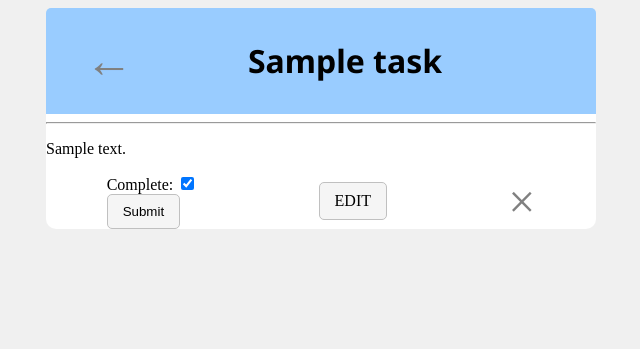
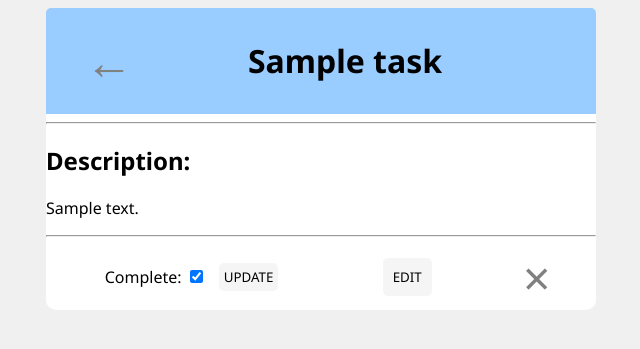
Before and after one commit to Lo-GR/django-todo, a Django app: page /task/1/ in a window 1280 px wide. Shown: the top 349 px of the page, without its empty margins (327-967 px from the left). Run offline with Django 5.2, Linux system fonts and the light colour scheme; a user stored in the database is signed in; tables that the repository leaves empty hold one stand-in row (values such as "Sample post").

Commit message:
put in more styling lazily

```diff
--- a/base/static/base/styles.css
+++ b/base/static/base/styles.css
@@ -8,10 +8,22 @@ h2,
 h3,
 h4,
 h5,
-h6 {
+h6,
+p,
+label,
+a,
+button {
   font-family: "Noto Sans", sans-serif;
   font-variation-settings:
-    "wdth" 100;
+    "width" 100;
+}
+
+#id_complete {
+  background: #99ccff;
+  color: #99ccff;
+  border-radius: 5px;
+  font-size: 20px;
+
 }
 
 button {
--- a/base/templates/base/task.html
+++ b/base/templates/base/task.html
@@ -16,15 +16,20 @@
   <div>
 
   </div>
+  <h2> Description: </h2>
   <p> {{ task.description }} </p>
 
+  <hr>
   <div class='buttonLinks'>
     <form method='POST' action=''>
       {% csrf_token %}
-      {{form}}
-      <button type='submit'>Submit</button>
+      <div style='display:flex; align-items: center;    width: 200px;
+      justify-content: space-evenly;'>
+        {{form}}
+      <button style='padding:5px; border:none;' type='submit'>UPDATE</button>
+    </div>
     </form>
-    <a class='buttonLink' href="{% url 'task-update' task.id %}">EDIT</a>
+    <a class='buttonLink' style='padding:10px; border:none;font-size:13.33px' href="{% url 'task-update' task.id %}">EDIT</a>
     <a style='font-size: 48px;color: grey;' href="{% url 'task-delete' task.id %}">&#215;</a>
   </div>
 </div>
--- a/base/templates/base/task_form.html
+++ b/base/templates/base/task_form.html
@@ -2,7 +2,11 @@
 {% block content %}
 
 <h3>Task Form</h3>
-<a href="{% url 'task' task.id %}">Back</a>
+{% if task %}
+  <a href="{% url 'task' task.id %}">Back</a>
+{% else %}
+  <a href="{% url 'tasks'  %}">Back</a>
+{% endif %}
 
 <form method='POST' action=''>
   {% csrf_token %}
--- a/base/views.py
+++ b/base/views.py
@@ -73,7 +73,7 @@ class TaskCreate(LoginRequiredMixin, CreateView):
 
 class TaskUpdate(LoginRequiredMixin, UpdateView):
   model = Task
-  fields = ['title','description','complete']
+  fields = ['title','description']
   success_url = reverse_lazy('tasks')
 
 class TaskDelete(LoginRequiredMixin, DeleteView):
```
Also changed, not shown: base/templates/base/task_list.html (+18 -4 lines).
